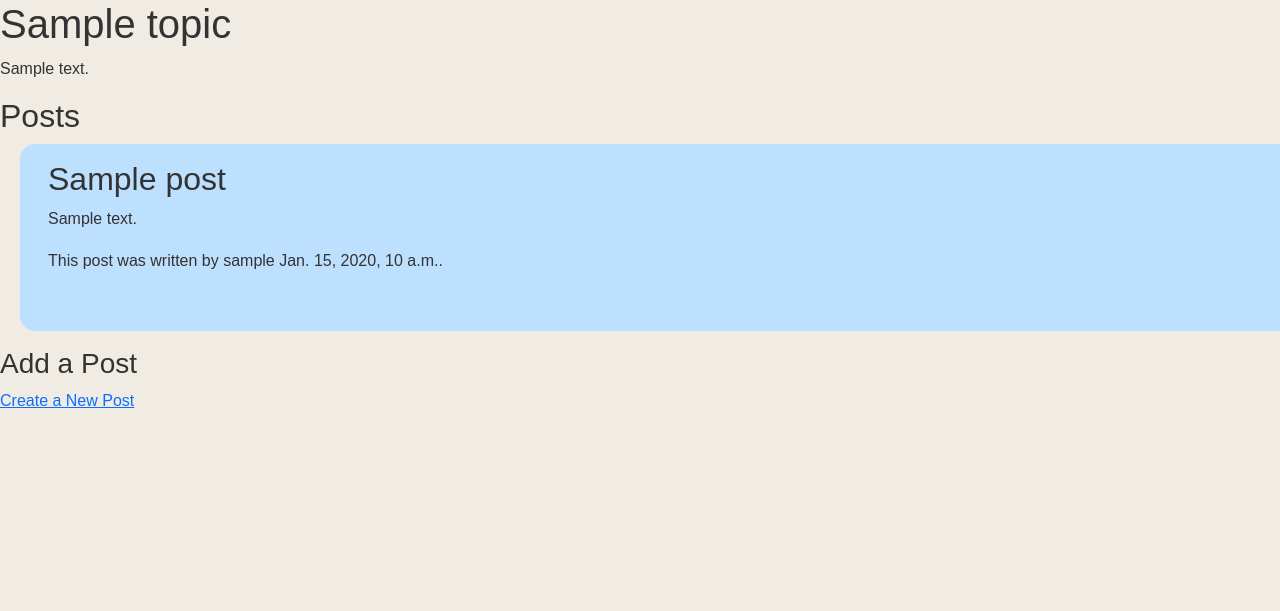
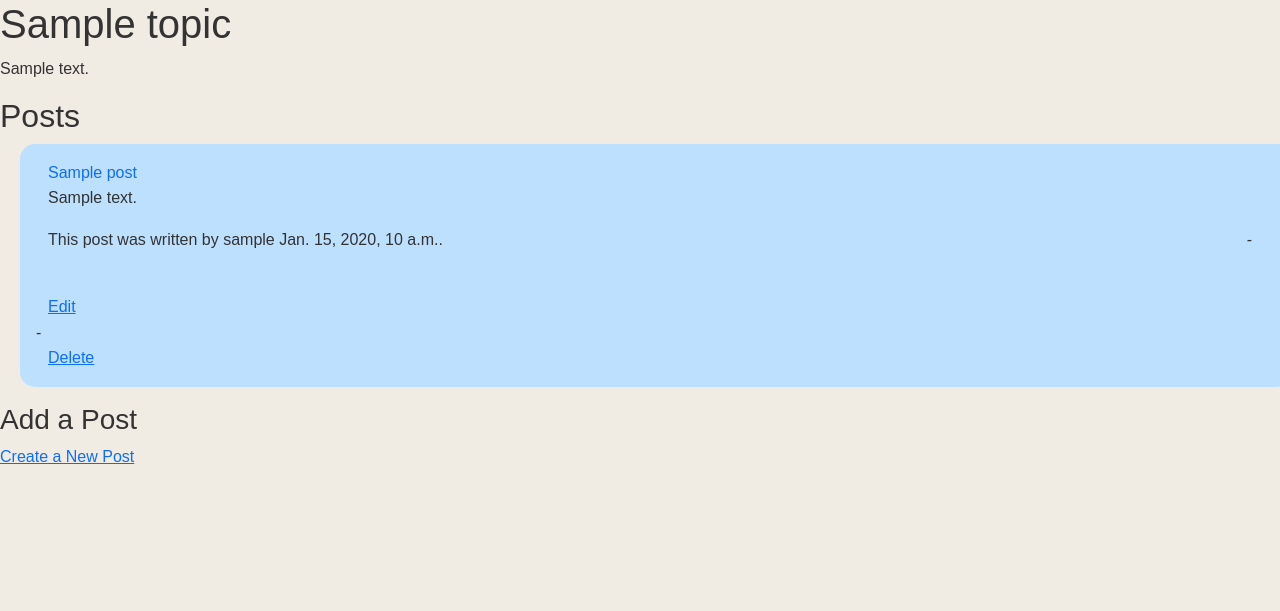
Before and after one commit to DestanT/hackathon-team-7, a Django app: a page that uses templates/forum/topic_detail.html in a window 1280 px wide. Shown: the part 82-693 px from the top of the page. Run offline with Django 4.2, Linux system fonts and the light colour scheme; a user stored in the database is signed in; tables that the repository leaves empty hold one stand-in row (values such as "Sample post"); some libraries are stand-ins or nearby versions.

Commit message:
Add edit and delete buttons

```diff
--- a/templates/forum/topic_detail.html
+++ b/templates/forum/topic_detail.html
@@ -11,9 +11,9 @@
       <div class="row forum-post p-3">
         <div class="row">
           <div class="col">
-                      <h2 class="post-titles">{{post.title}}</h2>
+            <a class="post-titles">{{post.title}}</a>
           </div>
-                  <br>
+          <br />
         </div>
         <div class="row">
           <div class="col">
@@ -22,8 +22,13 @@
         </div>
         <div class="row">
           <div class="col">
-                      <p>This post was written by {{post.author}} {{post.created_on}}.</p><br>
+            <p>This post was written by {{post.author}} {{post.created_on}}.</p>
+            <br />
           </div>
+          {% if request.user == post.author %}
+          - <a href="{% url 'forum:update_post' slug=post.slug %}">Edit</a>
+          - <a href="{% url 'forum:delete_post' slug=post.slug %}">Delete</a>
+          {% endif %}
         </div>
       </div>
     </div>
```
Lines whose indentation alone changed are shown as unchanged.
